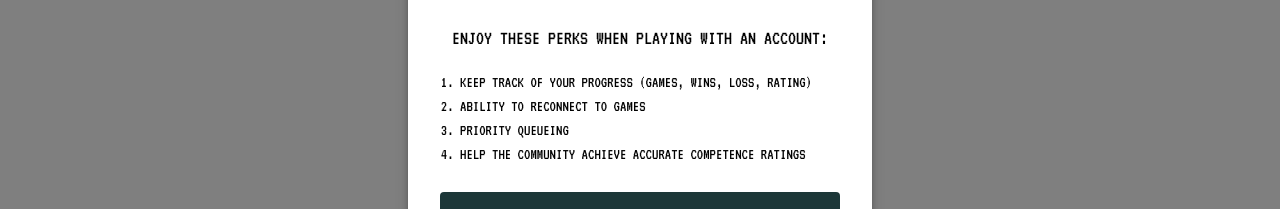
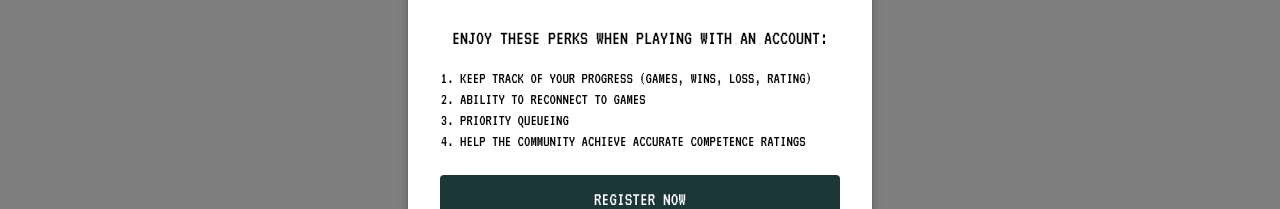
Before and after one commit to daryltct/chess-web, a React (Create React App) app in the folder client/: page /login in a window 1280 px wide. Both pictures are taken after a click on the button "CONTINUE AS GUEST". Shown: the part 190-399 px from the top of the page. Built offline with nearby package versions, Linux system fonts and the light colour scheme; no server answers.

Commit message:
:rotating_light: fix compiler warning regarding ordered list in login page

```diff
--- a/client/src/components/Login.js
+++ b/client/src/components/Login.js
@@ -41,6 +41,14 @@ const useStyles = makeStyles((theme) => ({
 			height: '40px',
 			fontSize: '1.1rem'
 		}
+	},
+	orderedList: {
+		margin: '0px 0px 10px 0px',
+		paddingLeft: '20px',
+		fontFamily: theme.typography.fontFamily
+	},
+	listItem: {
+		marginBottom: '5px'
 	}
 }))
 
@@ -97,14 +105,14 @@ const Login = () => {
 						</Typography>
 					</Grid>
 					<Grid item>
-						<Typography>
-							<ol style={{ margin: '0px 0px 10px 0px', paddingLeft: '20px' }}>
-								<li>KEEP TRACK OF YOUR PROGRESS (GAMES, WINS, LOSS, RATING)</li>
-								<li>ABILITY TO RECONNECT TO GAMES</li>
-								<li>PRIORITY QUEUEING</li>
-								<li>HELP THE COMMUNITY ACHIEVE ACCURATE COMPETENCE RATINGS</li>
-							</ol>
-						</Typography>
+						<ol className={classes.orderedList}>
+							<li className={classes.listItem}>
+								KEEP TRACK OF YOUR PROGRESS (GAMES, WINS, LOSS, RATING)
+							</li>
+							<li className={classes.listItem}>ABILITY TO RECONNECT TO GAMES</li>
+							<li className={classes.listItem}>PRIORITY QUEUEING</li>
+							<li className={classes.listItem}>HELP THE COMMUNITY ACHIEVE ACCURATE COMPETENCE RATINGS</li>
+						</ol>
 					</Grid>
 					<Grid item>
 						<Button
```
